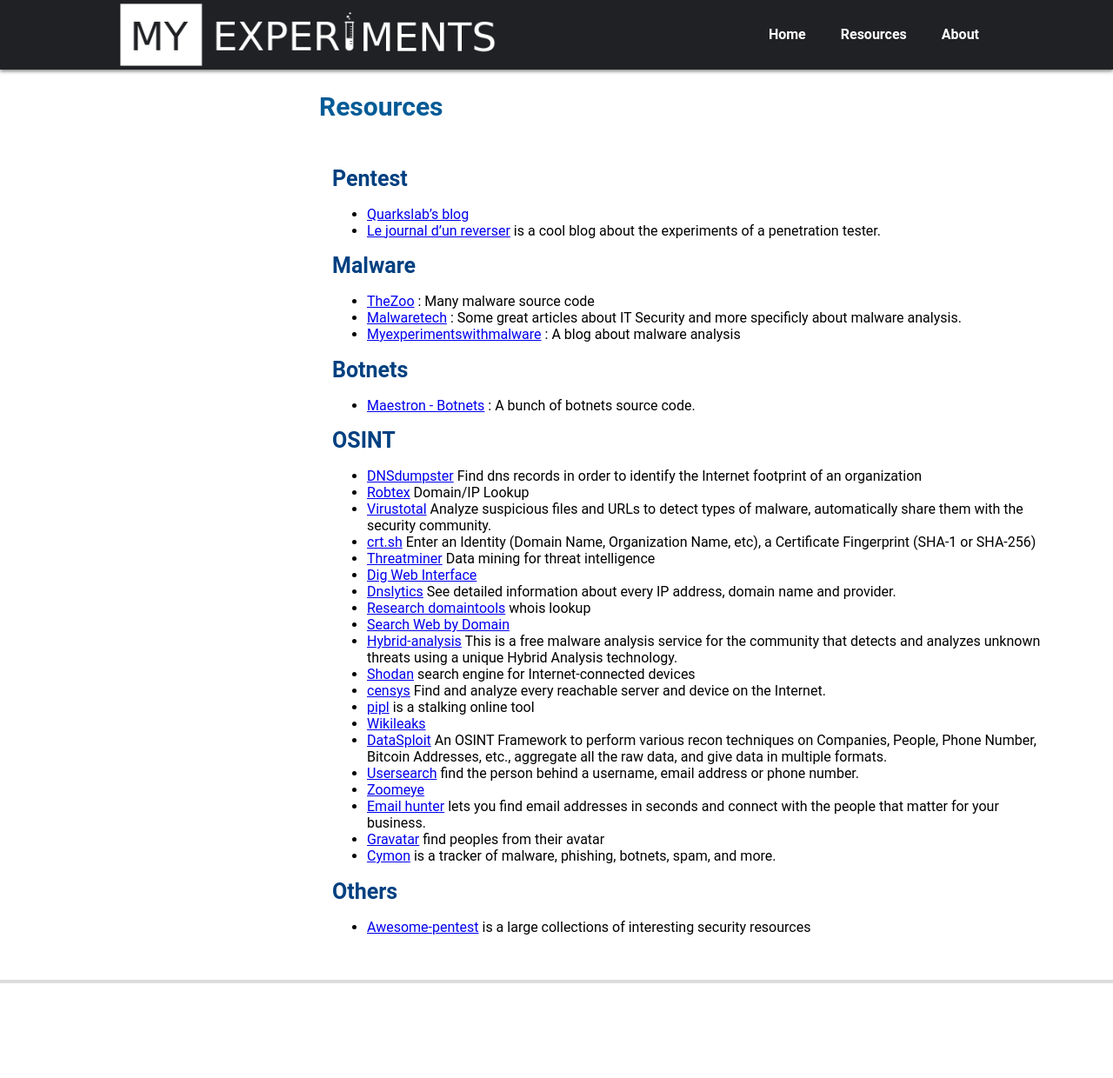
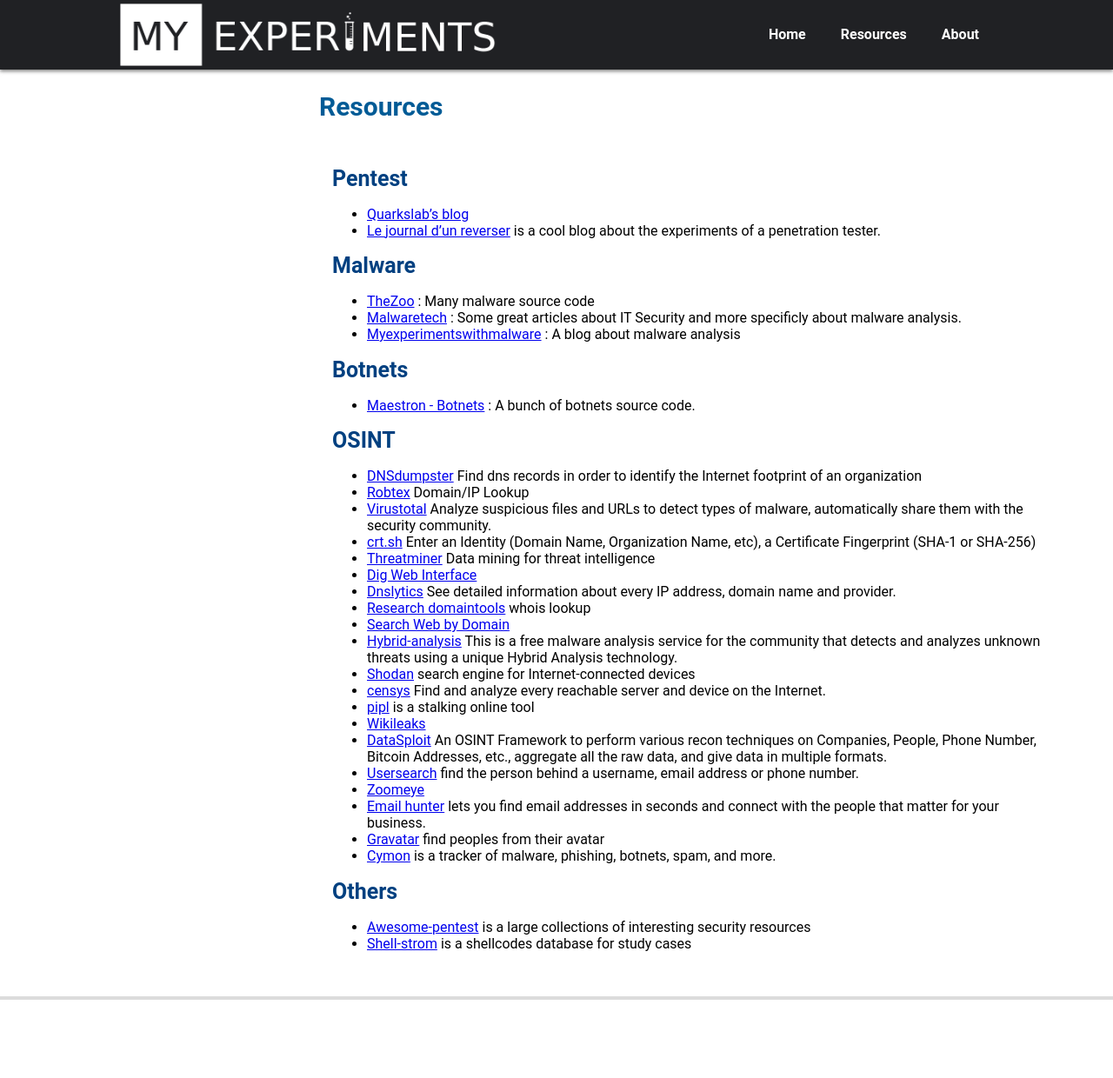
Before and after one commit to myexperiments-blog/myexperiments-blog.github.io, a Jekyll site: the page built from resources.md, in a window 1280 px wide. Shown: the whole page at 87% size. Built offline with Jekyll 4.4.1, drawn with Linux system fonts in a browser that asks for light colours; comment, search, counter and statistics services are not loaded.

Commit message:
update resources

```diff
--- a/resources.md
+++ b/resources.md
@@ -49,3 +49,4 @@
 # Others
 
 - [Awesome-pentest](https://github.com/enaqx/awesome-pentest) is a large collections of interesting security resources
+- [Shell-strom](http://shell-storm.org/shellcode) is a shellcodes database for study cases
```
